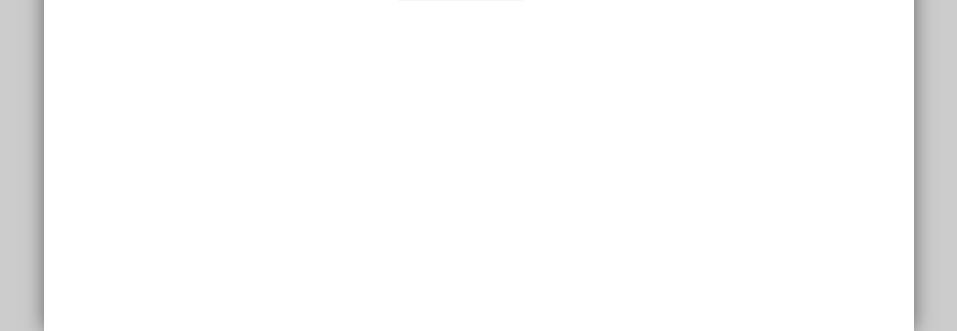
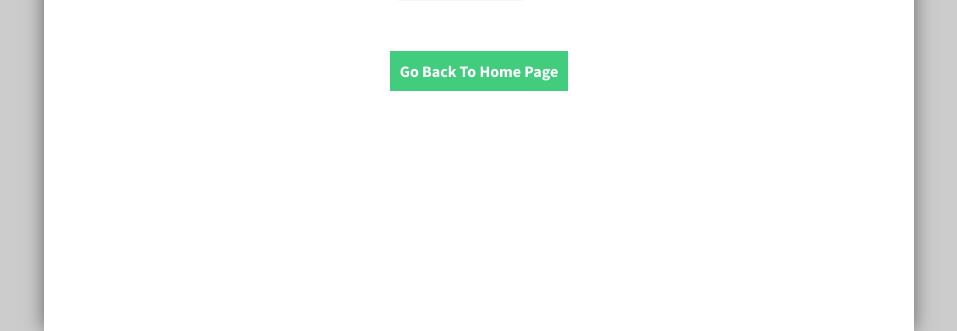
Before and after one commit to riad40/cinema-booking-system, a PHP site: page /cinema-wave/app/views/reservations/generate_ticket.php in a window 1280 px wide. Shown: the part 494-825 px from the top of the page, without its empty margins (161-1118 px from the left). Run offline with PHP 8.4, Linux system fonts and the light colour scheme; the template is opened without the code that fills it, so the values that code supplies are empty.

Commit message:
done with generate ticket as a pdf to download

```diff
--- a/app/views/reservations/generate_ticket.php
+++ b/app/views/reservations/generate_ticket.php
@@ -56,8 +56,27 @@
         padding: 10px;
         border-radius: 5px;
         margin-right: 10px;
-
-
+    }
+    .redirect {
+        width: 100%;
+        text-align: center;
+        margin-top: 50px;
+    }
+    a {
+        text-decoration: none;
+        padding: 10px;
+        color: #fff;
+        width: 500px;
+        background: #41CD7D;
+        font-weight: bold;
+    }
+    @media print {
+        .redirect {
+            display: none;
+        }
+        page {
+            box-shadow: none;
+        }
     }
 </style>
 </head>
@@ -109,6 +128,14 @@
             </li>
         </ul>
     </div>
+    <div class="redirect">
+        <a href="http://localhost/cinema-wave">Go Back To Home Page</a>
+    </div>
 </page>
+<script>
+    if(window.print()){
+        window.location.href = "http://localhost/cinema-wave";
+    }
+</script>
 </body>
 </html>
```
